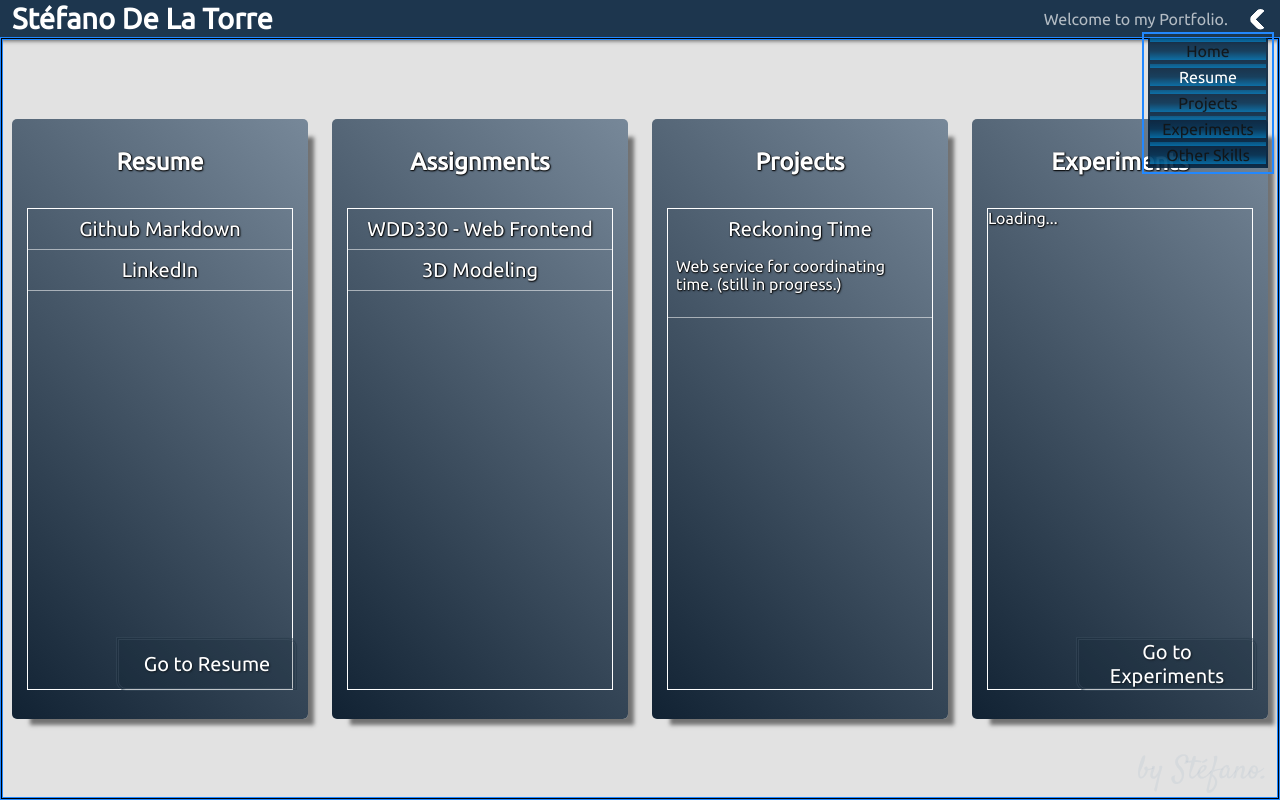
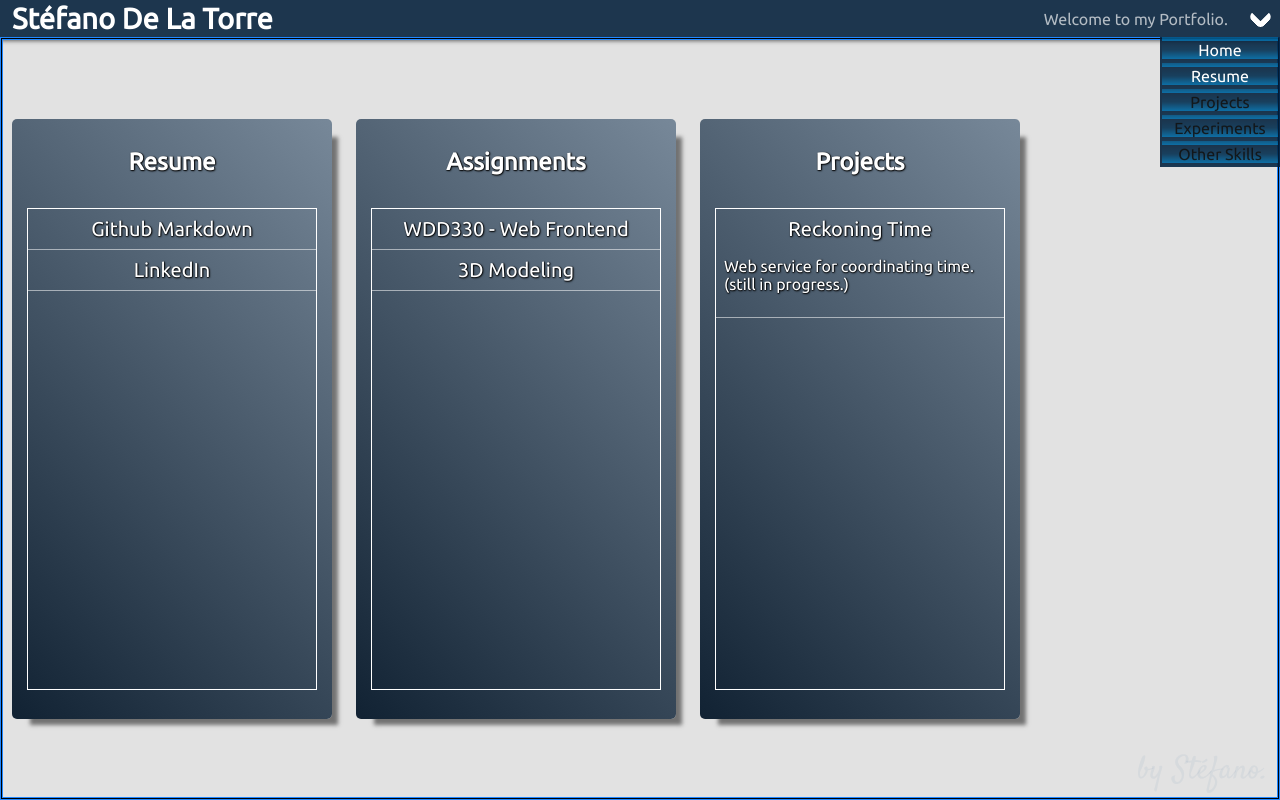
Before and after one commit to UserStef/Portfolio, a plain HTML site: page index.html in a window 1280 px wide. Both pictures are taken after a click on the element 1260 px from the left and 19 px from the top of the page. Drawn offline with Linux system fonts and the light colour scheme.

Commit message:
UpdateNav

```diff
--- a/index.html
+++ b/index.html
@@ -14,9 +14,9 @@
     <header>
         <div class="title">St&eacute;fano De La Torre</div>
         <div id="welcome-msg" class="welcome-msg">Welcome to my Portfolio.</div>
-        <div class="navbox" data-navbox="hidding"></div>
+        <div id="navbox" class="navbox" data-navbox="hidding"><div class="navarrow" data-navbox="up"></div></div>
         <div id="nav" class="nav hidden">
-            <div class="nav-btn" data-nav="home">Home</div>
+            <div class="nav-btn" data-nav="home"><a href="#" data-nav="home">Home</a></div>
             <div class="nav-btn" data-nav="resume"><a href="https://github.com/UserStef/Resume">Resume</a></div>
             <div class="nav-btn" data-nav="projects">Projects</div>
             <div class="nav-btn" data-nav="lab">Experiments</div>
@@ -32,7 +32,7 @@
                 <!-- <div class="xci"><a href="#" class="link-to-project">Web Version</a></div> -->
                 <div class="xci"><a href="https://www.linkedin.com/in/stefanodelatorre/" class="link-to-project">LinkedIn</a></div>
             </div>
-            <div class="goto-btn" data-nav="resume"><a href="https://github.com/UserStef/Resume">Go to Resume</a></div>
+            <!-- <div class="goto-btn" data-nav="resume"><a href="https://github.com/UserStef/Resume">Go to Resume</a></div> -->
         </div>
         <div class="card">
             <div class="title">Assignments</div>
@@ -51,10 +51,15 @@
             </div>
             <!-- <div class="goto-btn" data-nav="projects">Go to Projects</div> -->
         </div>
-        <div class="card">
+        <div class="card hidden">
             <div class="title">Experiments</div>
-            <div class="xc"> Loading... </div>
-            <div class="goto-btn" data-nav="lab">Go to Experiments</div>
+            <div class="xc">
+                <div class="xci">
+                    <a href="https://userstefdlt.github.io/LibraryProject/" class="link-to-project">My Library</a>
+                    <p>To store and display styles I used in projects.</p>
+                </div>
+            </div>
+            <!-- <div class="goto-btn" data-nav="lab">Go to Experiments</div> -->
         </div>
     </div>
 
--- a/scripts/main.js
+++ b/scripts/main.js
@@ -6,18 +6,22 @@ window.addEventListener("click", (ev) =>{
     if(ev.target.dataset.navbox != null){
         console.log(` ── Navigation box: 💠 ${ev.target.dataset.navbox} 📍 ── `);
         let nav = document.getElementById('nav');
-        if(ev.target.dataset.navbox == "showing"){
+        let navbox = document.getElementById('navbox');
+        if(navbox.dataset.navbox == "showing"){
             nav.classList.add('hidden');
-            ev.target.dataset.navbox = "hidding";
+            navbox.dataset.navbox = "hidding";
+            navbox.classList.remove('navbox-displaying');
         } else {
+            navbox.classList.add('navbox-displaying');
             nav.classList.remove('hidden');
-            ev.target.dataset.navbox = "showing";
+            navbox.dataset.navbox = "showing";
         }
     }
 
-    // if(ev.target.dataset.nav == "home"){
-    //     console.log(" ── Navigating back: 💠 Home 📍 ── ");
-    // }
+    if(ev.target.dataset.nav == "home"){
+        console.log(" ── Navigating back: 💠 Home 📍 ── ");
+        document.getElementById('welcome-msg').innerHTML = `You are already here.`;
+    }
     // if(ev.target.dataset.nav != null){
     //     console.log(` ── Navigating to: 💠 ${ev.target.dataset.nav} 📍 ── `);
     //     let navTo = ev.target.dataset.nav;
--- a/styles/main.css
+++ b/styles/main.css
@@ -174,14 +174,17 @@ a:visited { color: white; }
     border-radius: 5px;
     border: 0px solid #28f;
     cursor: pointer;
-    /* outline: 1px solid #fd58; */
 }
-.navbox:focus,
-.navbox:hover {
-    outline: 2px solid #28f;
+.navbox:hover,
+.navbox:focus {
+    animation: 200ms ease-in-out alternate infinite shake;
 }
-.navbox::after {
-    content: '';
+.navbox:focus { outline: 2px solid #28f; }
+@keyframes shake {
+    from { transform: rotate(10deg); }
+    to { transform: rotate(-10deg); }
+}
+.navarrow {
     position: absolute;
     top: 2px; left: 4px;
     height: 12px;
@@ -193,18 +196,18 @@ a:visited { color: white; }
     border-radius: 6px;
     transform-origin: 40% 50%;
     transform: rotate(45deg);
-    /* outline: 1px solid #f28; */
     transition: 200ms transform ease-in-out;
+    user-select: none;
 }
-.navbox:hover::after {
+.navbox-displaying .navarrow {
     transform: rotate(-45deg);
     transition: 200ms transform ease-in-out;
 }
 
 .nav {
     position: absolute;
-    top: 32px;
-    right: 12px;
+    top: 31px;
+    right: 0px;
     height: auto;
     width: 120px;
     margin: 6px auto;
@@ -212,8 +215,8 @@ a:visited { color: white; }
     display: grid;
     grid-auto-flow: row;
     grid-gap: 0px;
-    outline: 2px solid #28f;
-    outline-offset: 4px;
+    /* outline: 2px solid #28f; */
+    /* outline-offset: 4px; */
     z-index: 1;
 }
 
@@ -276,7 +279,9 @@ a:visited { color: white; }
     text-shadow 250ms ease-in-out;
 }
 
-
+.nav-off {
+    color: hsla(210, 0%, 7%, 89%);
+}
 
 
 
```
